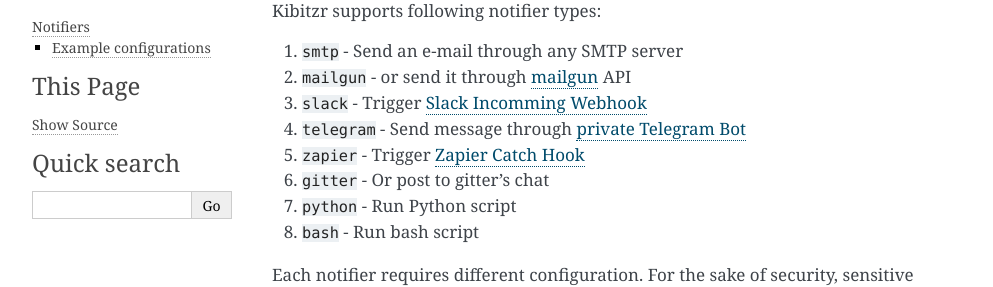
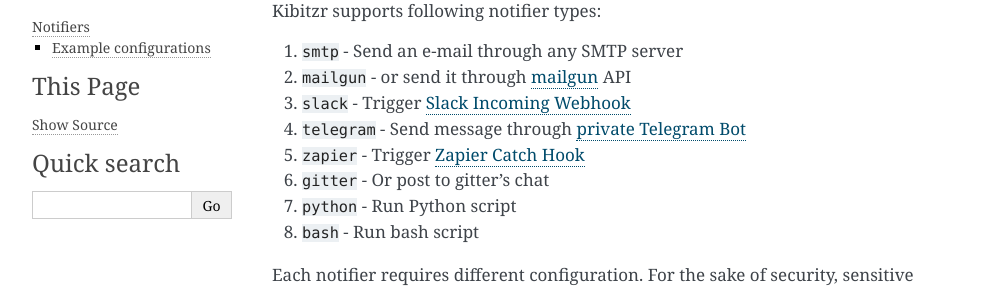
Before and after one commit to kibitzr/kibitzr, a Sphinx documentation site: the page built from docs/notifiers.rst, in a window 1280 px wide. Shown: the part 169-456 px from the top of the page, without its empty margins (148-1141 px from the left). Built offline with Sphinx 7.4.7, drawn with Linux system fonts in a browser that asks for light colours.

Commit message:
Fixed typo: incomming -> incoming

```diff
--- a/docs/notifiers.rst
+++ b/docs/notifiers.rst
@@ -11,7 +11,7 @@
 
 1. ``smtp`` - Send an e-mail through any SMTP server
 2. ``mailgun`` - or send it through mailgun_ API
-3. ``slack`` - Trigger `Slack Incomming Webhook`_
+3. ``slack`` - Trigger `Slack Incoming Webhook`_
 4. ``telegram`` - Send message through :ref:`private Telegram Bot <telegram>`
 5. ``zapier`` - Trigger `Zapier Catch Hook`_
 6. ``gitter`` - Or post to gitter's chat
@@ -25,7 +25,7 @@
 It's recommended to restrict access to this file to the owner.
 
 .. _mailgun: https://www.mailgun.com/
-.. _Slack Incomming Webhook: https://api.slack.com/incoming-webhooks
+.. _Slack Incoming Webhook: https://api.slack.com/incoming-webhooks
 .. _Zapier Catch Hook: https://zapier.com/developer/documentation/v2/static-webhooks/
 
 
```
